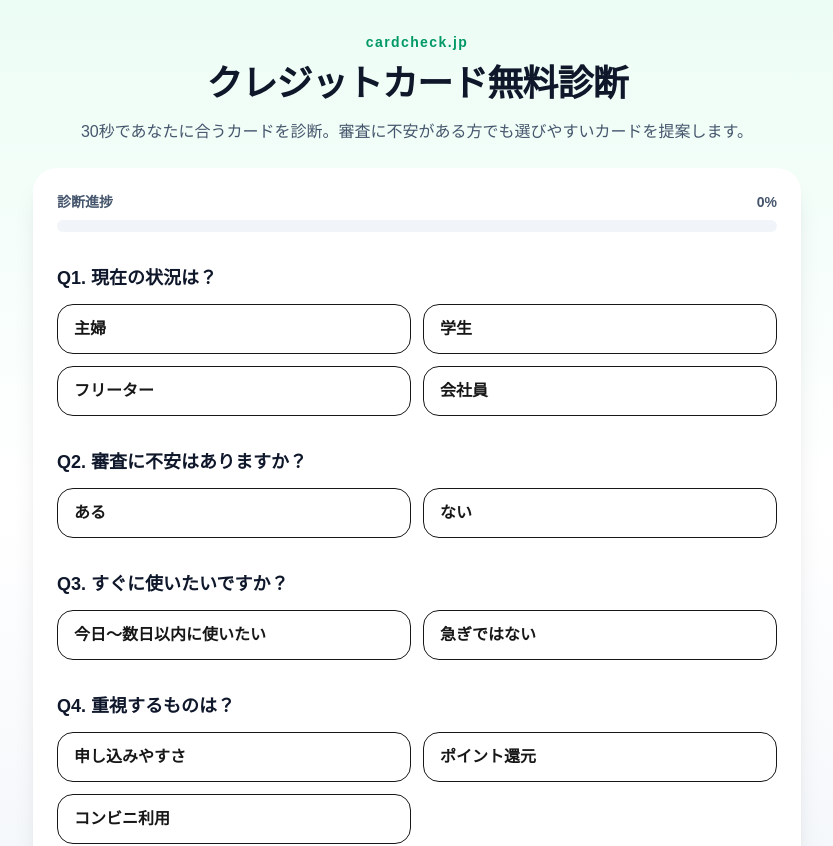
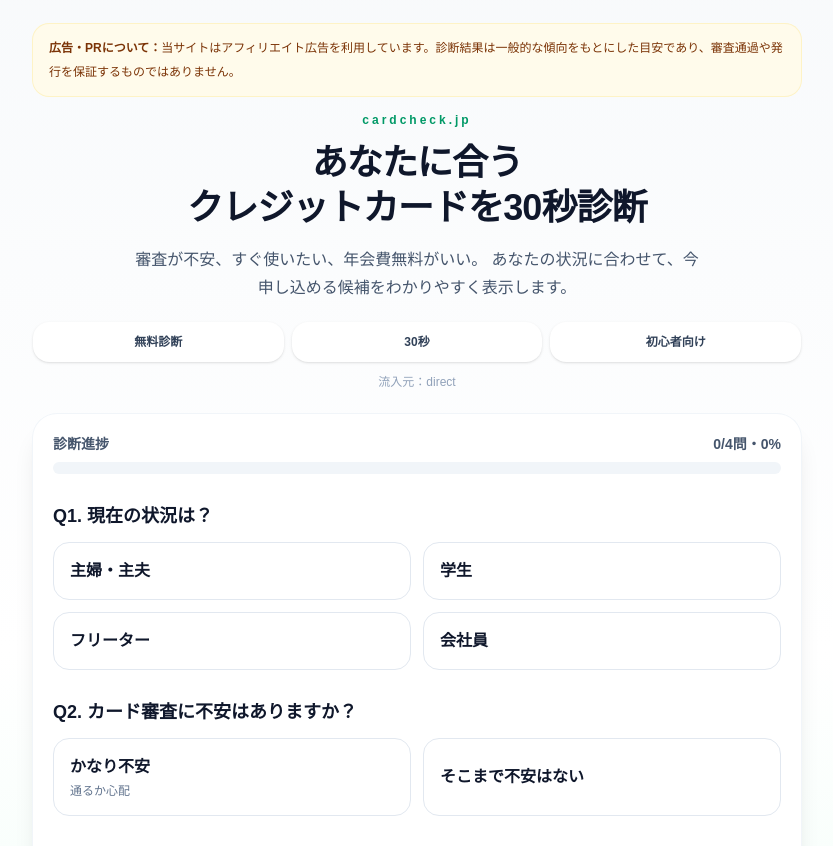
Before and after one commit to afmihiro38-cloud/cardcheck-diagnosis, a Next.js app: page / in a window 1280 px wide. Shown: the top 846 px of the page, without its empty margins (223-1056 px from the left). Built offline with nearby package versions, Linux system fonts and the light colour scheme.

Commit message:
Update page.tsx

```diff
--- a/app/page.tsx
+++ b/app/page.tsx
@@ -1,10 +1,11 @@
 'use client';
 
 import Script from 'next/script';
-import { useEffect, useState } from 'react';
+import { useEffect, useMemo, useState } from 'react';
 
 declare global {
   interface Window {
+    gtag?: (...args: any[]) => void;
     brandsafe_js_async?: (
       url: string,
       query: string,
@@ -14,64 +15,267 @@ declare global {
   }
 }
 
-type Answer = {
-  job: string;
-  anxiety: string;
-  urgent: string;
-  priority: string;
-};
+type AnswerKey = 'job' | 'anxiety' | 'urgent' | 'priority';
 
-export default function Home() {
-  const [answers, setAnswers] = useState<Answer>({
+type Answers = Record<AnswerKey, string>;
+
+const initialAnswers: Answers = {
   job: '',
   anxiety: '',
   urgent: '',
   priority: '',
+};
+
+const questions: {
+  key: AnswerKey;
+  title: string;
+  choices: { label: string; value: string; hint?: string }[];
+}[] = [
+  {
+    key: 'job',
+    title: 'Q1. 現在の状況は？',
+    choices: [
+      { label: '主婦・主夫', value: 'housewife' },
+      { label: '学生', value: 'student' },
+      { label: 'フリーター', value: 'freeter' },
+      { label: '会社員', value: 'worker' },
+    ],
+  },
+  {
+    key: 'anxiety',
+    title: 'Q2. カード審査に不安はありますか？',
+    choices: [
+      { label: 'かなり不安', value: 'yes', hint: '通るか心配' },
+      { label: 'そこまで不安はない', value: 'no' },
+    ],
+  },
+  {
+    key: 'urgent',
+    title: 'Q3. いつまでに使いたいですか？',
+    choices: [
+      { label: '今日〜数日以内に使いたい', value: 'yes' },
+      { label: '急ぎではない', value: 'no' },
+    ],
+  },
+  {
+    key: 'priority',
+    title: 'Q4. いちばん重視するものは？',
+    choices: [
+      { label: '申し込みやすさ', value: 'easy' },
+      { label: '年会費無料', value: 'free' },
+      { label: 'すぐ使える可能性', value: 'speed' },
+    ],
+  },
+];
+
+function getSrc() {
+  if (typeof window === 'undefined') return 'direct';
+  const params = new URLSearchParams(window.location.search);
+  return params.get('src') || 'direct';
+}
+
+function track(eventName: string, params: Record<string, any> = {}) {
+  if (typeof window === 'undefined') return;
+
+  const src = getSrc();
+
+  window.gtag?.('event', eventName, {
+    src,
+    page_type: 'diagnosis_lp',
+    card_name: 'epos',
+    ...params,
   });
+}
 
-  const [result, setResult] = useState(false);
+export default function Home() {
+  const [answers, setAnswers] = useState<Answers>(initialAnswers);
+  const [showResult, setShowResult] = useState(false);
   const [error, setError] = useState('');
+  const [src, setSrc] = useState('direct');
 
-  const select = (key: keyof Answer, value: string) => {
-    setAnswers({ ...answers, [key]: value });
+  const answeredCount = Object.values(answers).filter(Boolean).length;
+  const progress = answeredCount / questions.length;
+
+  useEffect(() => {
+    const currentSrc = getSrc();
+    setSrc(currentSrc);
+
+    track('diagnosis_lp_view', {
+      src: currentSrc,
+    });
+  }, []);
+
+  const diagnosisType = useMemo(() => {
+    if (answers.urgent === 'yes') return 'speed';
+    if (answers.anxiety === 'yes') return 'easy';
+    if (answers.priority === 'free') return 'free';
+    return 'standard';
+  }, [answers]);
+
+  const select = (key: AnswerKey, value: string) => {
+    setAnswers((prev) => ({ ...prev, [key]: value }));
     setError('');
+
+    track('diagnosis_answer_select', {
+      question_key: key,
+      answer_value: value,
+    });
   };
 
   const diagnose = () => {
-    if (!answers.job || !answers.anxiety || !answers.urgent || !answers.priority) {
+    track('diagnosis_button_click', {
+      answered_count: answeredCount,
+    });
+
+    if (answeredCount < questions.length) {
       setError('すべての質問を選択してください。');
+      track('diagnosis_error', {
+        error_type: 'incomplete_answers',
+      });
       return;
     }
 
-    setResult(true);
+    setShowResult(true);
+
+    track('diagnosis_result_view', {
+      diagnosis_type: diagnosisType,
+      job: answers.job,
+      anxiety: answers.anxiety,
+      urgent: answers.urgent,
+      priority: answers.priority,
+      recommended_card: 'epos',
+    });
+
     window.scrollTo({ top: 0, behavior: 'smooth' });
   };
 
-  const progress =
-    Object.values(answers).filter(Boolean).length / Object.keys(answers).length;
+  const reset = () => {
+    track('diagnosis_retry_click', {
+      diagnosis_type: diagnosisType,
+    });
+
+    setAnswers(initialAnswers);
+    setShowResult(false);
+    setError('');
+    window.scrollTo({ top: 0, behavior: 'smooth' });
+  };
 
   return (
-    <main className="min-h-screen bg-gradient-to-b from-emerald-50 via-white to-slate-100 px-5 py-8">
+    <main className="min-h-screen bg-gradient-to-b from-slate-50 via-white to-emerald-50 px-4 py-6 text-slate-900">
       <div className="mx-auto max-w-3xl">
-        <div className="mb-6 text-center">
-          <p className="text-sm font-bold tracking-widest text-emerald-600">
+        <AffiliateNotice />
+
+        {!showResult ? (
+          <>
+            <Hero src={src} />
+
+            <section className="mt-6 rounded-3xl bg-white p-5 shadow-xl ring-1 ring-slate-100">
+              <Progress progress={progress} answeredCount={answeredCount} />
+
+              <div className="mt-7 space-y-7">
+                {questions.map((q) => (
+                  <Question key={q.key} title={q.title}>
+                    {q.choices.map((choice) => (
+                      <Choice
+                        key={choice.value}
+                        selected={answers[q.key] === choice.value}
+                        onClick={() => select(q.key, choice.value)}
+                      >
+                        <span>{choice.label}</span>
+                        {choice.hint && (
+                          <small className="mt-1 block text-xs font-medium text-slate-500">
+                            {choice.hint}
+                          </small>
+                        )}
+                      </Choice>
+                    ))}
+                  </Question>
+                ))}
+              </div>
+
+              {error && (
+                <div className="mt-6 rounded-2xl bg-red-50 p-4 text-center text-sm font-bold text-red-600">
+                  {error}
+                </div>
+              )}
+
+              <button
+                onClick={diagnose}
+                className="mt-7 w-full rounded-2xl bg-emerald-600 px-6 py-4 text-lg font-extrabold text-white shadow-lg transition hover:bg-emerald-700"
+              >
+                診断結果を見る
+              </button>
+
+              <p className="mt-3 text-center text-xs text-slate-500">
+                診断は無料です。審査結果を保証するものではありません。
+              </p>
+            </section>
+          </>
+        ) : (
+          <ResultSection
+            diagnosisType={diagnosisType}
+            onReset={reset}
+          />
+        )}
+      </div>
+    </main>
+  );
+}
+
+function Hero({ src }: { src: string }) {
+  return (
+    <header className="pt-4 text-center">
+      <p className="text-xs font-extrabold tracking-[0.25em] text-emerald-600">
         cardcheck.jp
       </p>
-          <h1 className="mt-3 text-4xl font-extrabold tracking-tight text-slate-900">
-            クレジットカード無料診断
+
+      <h1 className="mt-3 text-3xl font-black leading-tight tracking-tight sm:text-4xl">
+        あなたに合う
+        <br />
+        クレジットカードを30秒診断
       </h1>
-          <p className="mt-4 text-slate-600">
-            30秒であなたに合うカードを診断。審査に不安がある方でも選びやすいカードを提案します。
+
+      <p className="mx-auto mt-4 max-w-xl text-sm leading-7 text-slate-600 sm:text-base">
+        審査が不安、すぐ使いたい、年会費無料がいい。
+        あなたの状況に合わせて、今申し込める候補をわかりやすく表示します。
       </p>
+
+      <div className="mt-5 grid grid-cols-3 gap-2 text-xs font-bold text-slate-700">
+        <div className="rounded-2xl bg-white p-3 shadow-sm">無料診断</div>
+        <div className="rounded-2xl bg-white p-3 shadow-sm">30秒</div>
+        <div className="rounded-2xl bg-white p-3 shadow-sm">初心者向け</div>
       </div>
 
-        <div className="rounded-3xl bg-white p-6 shadow-xl">
-          {!result && (
-            <>
-              <div className="mb-8">
+      <p className="mt-3 text-xs text-slate-400">
+        流入元：{src}
+      </p>
+    </header>
+  );
+}
+
+function AffiliateNotice() {
+  return (
+    <div className="rounded-2xl bg-amber-50 px-4 py-3 text-xs leading-6 text-amber-900 ring-1 ring-amber-100">
+      <b>広告・PRについて：</b>
+      当サイトはアフィリエイト広告を利用しています。診断結果は一般的な傾向をもとにした目安であり、審査通過や発行を保証するものではありません。
+    </div>
+  );
+}
+
+function Progress({
+  progress,
+  answeredCount,
+}: {
+  progress: number;
+  answeredCount: number;
+}) {
+  return (
+    <div>
       <div className="mb-2 flex justify-between text-sm font-bold text-slate-600">
         <span>診断進捗</span>
-                  <span>{Math.round(progress * 100)}%</span>
+        <span>
+          {answeredCount}/4問・{Math.round(progress * 100)}%
+        </span>
       </div>
       <div className="h-3 overflow-hidden rounded-full bg-slate-100">
         <div
@@ -80,106 +284,96 @@ export default function Home() {
         />
       </div>
     </div>
+  );
+}
 
-              <div className="space-y-8">
-                <Question title="Q1. 現在の状況は？">
-                  <Choice onClick={() => select('job', 'housewife')} selected={answers.job === 'housewife'}>主婦</Choice>
-                  <Choice onClick={() => select('job', 'student')} selected={answers.job === 'student'}>学生</Choice>
-                  <Choice onClick={() => select('job', 'freeter')} selected={answers.job === 'freeter'}>フリーター</Choice>
-                  <Choice onClick={() => select('job', 'worker')} selected={answers.job === 'worker'}>会社員</Choice>
-                </Question>
+function ResultSection({
+  diagnosisType,
+  onReset,
+}: {
+  diagnosisType: string;
+  onReset: () => void;
+}) {
+  return (
+    <section className="mt-6">
+      <div className="rounded-3xl bg-white p-5 shadow-xl ring-1 ring-slate-100">
+        <div className="rounded-3xl bg-emerald-50 p-5">
+          <p className="text-sm font-extrabold text-emerald-700">診断結果</p>
 
-                <Question title="Q2. 審査に不安はありますか？">
-                  <Choice onClick={() => select('anxiety', 'yes')} selected={answers.anxiety === 'yes'}>ある</Choice>
-                  <Choice onClick={() => select('anxiety', 'no')} selected={answers.anxiety === 'no'}>ない</Choice>
-                </Question>
+          <h2 className="mt-2 text-2xl font-black leading-tight sm:text-4xl">
+            あなたには
+            <br />
+            エポスカードが向いています
+          </h2>
 
-                <Question title="Q3. すぐに使いたいですか？">
-                  <Choice onClick={() => select('urgent', 'yes')} selected={answers.urgent === 'yes'}>今日〜数日以内に使いたい</Choice>
-                  <Choice onClick={() => select('urgent', 'no')} selected={answers.urgent === 'no'}>急ぎではない</Choice>
-                </Question>
+          <div className="mt-4 inline-flex rounded-full bg-white px-4 py-2 text-sm font-bold text-emerald-700">
+            {getDiagnosisLabel(diagnosisType)}
+          </div>
 
-                <Question title="Q4. 重視するものは？">
-                  <Choice onClick={() => select('priority', 'easy')} selected={answers.priority === 'easy'}>申し込みやすさ</Choice>
-                  <Choice onClick={() => select('priority', 'point')} selected={answers.priority === 'point'}>ポイント還元</Choice>
-                  <Choice onClick={() => select('priority', 'convenience')} selected={answers.priority === 'convenience'}>コンビニ利用</Choice>
-                </Question>
-
-                {error && (
-                  <div className="rounded-2xl bg-red-50 p-4 text-center text-sm font-bold text-red-600">
-                    {error}
-                  </div>
-                )}
-
-                <button
-                  onClick={diagnose}
-                  className="w-full rounded-2xl bg-emerald-500 px-6 py-4 text-lg font-bold text-white shadow-lg transition hover:bg-emerald-600"
-                >
-                  診断結果を見る
-                </button>
-              </div>
-            </>
-          )}
-
-          {result && (
-            <section className="rounded-3xl border bg-emerald-50 p-6">
-              <p className="text-sm font-bold text-emerald-700">
-                あなたにおすすめ
+          <p className="mt-5 text-lg font-extrabold leading-8">
+            年会費無料で、初めての1枚としても選びやすいカードです。
           </p>
 
-              <h2 className="mt-2 text-4xl font-extrabold text-slate-900">
-                エポスカード
-              </h2>
-
-              <p className="mt-4 leading-8 text-slate-700">
-                審査に不安がある方や、すぐに使いたい方に向いています。
-                最短即日発行に対応しているため、初めての1枚としても選ばれやすいカードです。
+          <p className="mt-3 leading-8 text-slate-700">
+            エポスカードは年会費無料で、最短即日発行にも対応しています。
+            審査に不安がある方や、早めにカードを用意したい方の候補になります。
           </p>
-
-              <div className="mt-6 grid gap-3">
-                <div className="rounded-2xl bg-white p-4 font-semibold text-slate-700">
-                  ✅ 年会費無料
-                </div>
-                <div className="rounded-2xl bg-white p-4 font-semibold text-slate-700">
-                  ✅ 最短即日発行に対応
-                </div>
-                <div className="rounded-2xl bg-white p-4 font-semibold text-slate-700">
-                  ✅ 審査に不安がある方にも選ばれやすい
-                </div>
         </div>
 
-              <div className="mt-6 rounded-2xl bg-white p-4 text-sm text-slate-600">
-                ※この診断は一般的な傾向をもとにした目安です。審査結果を保証するものではありません。
+        <div className="mt-5 grid gap-3">
+          <Benefit>年会費無料</Benefit>
+          <Benefit>最短即日発行に対応</Benefit>
+          <Benefit>初めてのクレジットカードとして選びやすい</Benefit>
         </div>
 
-              <div className="mt-6 rounded-3xl bg-white p-5 shadow">
-                <p className="text-center font-bold text-slate-900">
+        <div className="mt-5 rounded-2xl bg-slate-50 p-4 text-sm leading-7 text-slate-600">
+          ※この診断は一般的な傾向をもとにした目安です。
+          <br />
+          ※審査結果・発行スピードを保証するものではありません。
+          <br />
+          ※最新の条件・特典・発行可否は必ず公式サイトでご確認ください。
+        </div>
+
+        <div className="mt-6 rounded-3xl bg-white p-5 text-center shadow ring-1 ring-slate-100">
+          <p className="font-black">
             まずは公式サイトで条件を確認してください
           </p>
-                <p className="mt-2 text-center text-sm text-slate-600">
-                  最短当日で利用できる可能性があります。
+          <p className="mt-2 text-sm text-slate-600">
+            申し込み前に、最新の発行条件・特典内容を確認できます。
           </p>
 
           <div className="mt-4 flex justify-center">
             <A8EposBanner />
           </div>
 
-                <p className="mt-3 text-center text-xs text-slate-500">
+          <p className="mt-3 text-xs text-slate-500">
             ※A8.netの広告リンクを使用しています
           </p>
         </div>
 
         <button
-                onClick={() => setResult(false)}
+          onClick={onReset}
           className="mt-6 w-full rounded-2xl border bg-white px-6 py-3 font-bold transition hover:bg-slate-50"
         >
           もう一度診断する
         </button>
+      </div>
     </section>
-          )}
+  );
+}
+
+function getDiagnosisLabel(type: string) {
+  if (type === 'speed') return '急ぎで使いたい人向け';
+  if (type === 'easy') return '審査が不安な人向け';
+  if (type === 'free') return '年会費無料重視向け';
+  return 'バランス重視向け';
+}
+
+function Benefit({ children }: { children: React.ReactNode }) {
+  return (
+    <div className="rounded-2xl bg-slate-50 p-4 font-bold text-slate-700">
+      ✅ {children}
     </div>
-      </div>
-    </main>
   );
 }
 
@@ -199,6 +393,11 @@ function A8EposBanner() {
       '260501420581',
       '4B3G6K+9LWV8Y+38L8+BXYE9'
     );
+
+    track('epos_banner_view', {
+      cta_position: 'result_main',
+      affiliate_network: 'a8',
+    });
   };
 
   useEffect(() => {
@@ -206,7 +405,16 @@ function A8EposBanner() {
   }, []);
 
   return (
-    <div className="text-center">
+    <div
+      className="text-center"
+      onClick={() => {
+        track('epos_banner_click', {
+          cta_position: 'result_main',
+          affiliate_network: 'a8',
+          click_type: 'banner_area',
+        });
+      }}
+    >
       <Script
         src="https://ad-verification.a8.net/ad/js/brandsafe.js"
         strategy="afterInteractive"
@@ -235,7 +443,7 @@ function Question({
 }) {
   return (
     <div>
-      <h2 className="text-lg font-bold text-slate-900">{title}</h2>
+      <h2 className="text-lg font-black text-slate-900">{title}</h2>
       <div className="mt-3 grid gap-3 sm:grid-cols-2">{children}</div>
     </div>
   );
@@ -253,10 +461,10 @@ function Choice({
   return (
     <button
       onClick={onClick}
-      className={`rounded-2xl border px-4 py-3 text-left font-semibold transition ${
+      className={`rounded-2xl border px-4 py-4 text-left font-bold transition ${
         selected
-          ? 'border-emerald-500 bg-emerald-100 text-emerald-800'
-          : 'bg-white hover:bg-slate-100'
+          ? 'border-emerald-500 bg-emerald-50 text-emerald-800 shadow-sm'
+          : 'border-slate-200 bg-white hover:bg-slate-50'
       }`}
     >
       {children}
```
Lines whose indentation alone changed are shown as unchanged.
